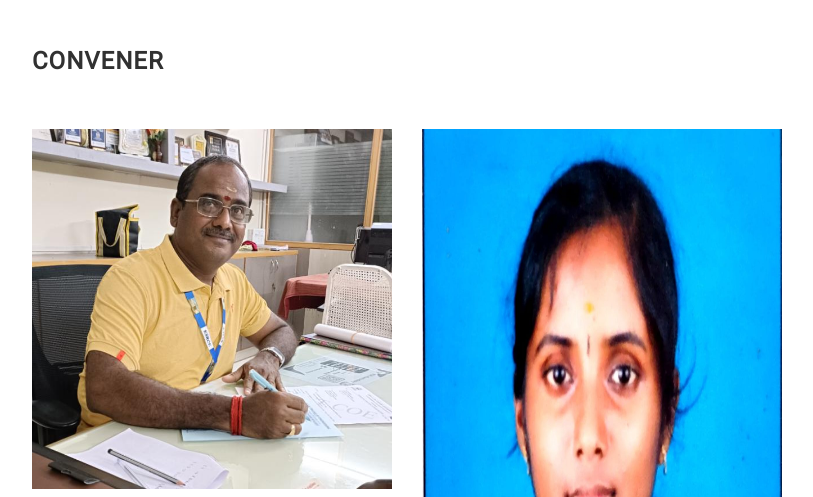
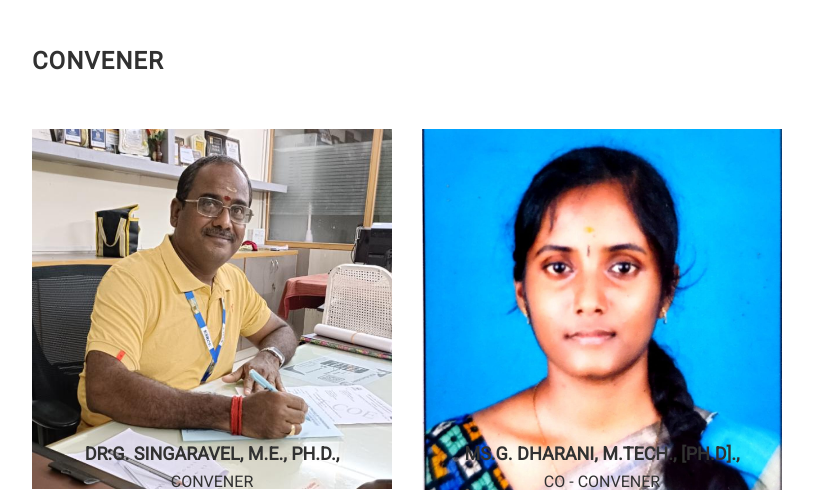
Before and after one commit to ksrceit/conference-it, a plain HTML site: page index.html in a window 1280 px wide. Shown: the part 1850-2347 px from the top of the page, without its empty margins (38-851 px from the left). Drawn offline with Linux system fonts and the light colour scheme; files whose address does not match are found by name.

Commit message:
Update index.html

```diff
--- a/index.html
+++ b/index.html
@@ -138,9 +138,9 @@
 
             <div class="row" >
                 <div class="col-md-4">
-                    <div class="speaker">
+                    <div class="speaker" >
 
-                        <figure>
+                        <figure style="height:300px;">
                             <img alt="" class="img-responsive center-block" src="assets/images/speakers/speaker-1.jpg">
                         </figure>
 
@@ -161,8 +161,8 @@
                 <div class="col-md-4">
                     <div class="speaker">
 
-                        <figure>
-                            <img alt="" class="img-responsive center-block" style="height:640px;" src="assets/images/speakers/speaker-2.jpg">
+                        <figure style="height:300px;">
+                            <img alt="" class="img-responsive center-block" src="assets/images/speakers/speaker-2.jpg">
                         </figure>
 
                         <h4>Ms.G. Dharani, M.Tech., [Ph.D].,</h4>
```
